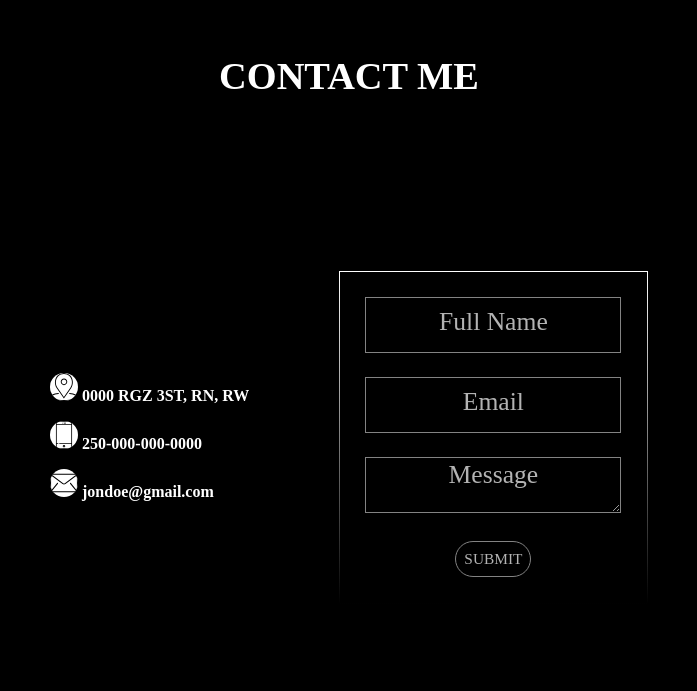
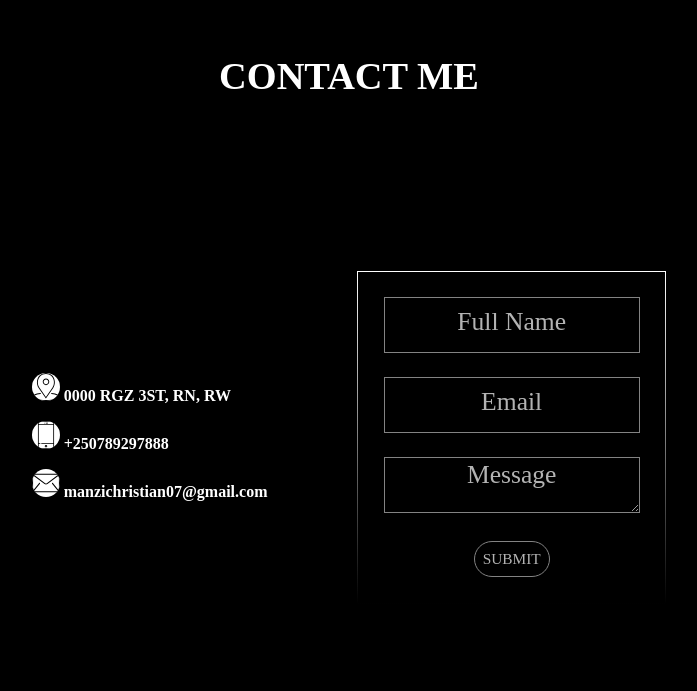
Before and after one commit to MChristian00/my-brand-frontend, a plain HTML site: page Pages/Portfolio.html in a window 1280 px wide. Shown: the part 3287-3978 px from the top of the page, without its empty margins (291-988 px from the left). Drawn offline with nearby package versions, Linux system fonts and the light colour scheme; no server answers; files whose address does not match are found by name.

Commit message:
ch: add real contact info

```diff
--- a/Pages/Portfolio.html
+++ b/Pages/Portfolio.html
@@ -186,11 +186,11 @@
           </p>
           <p>
             <img src="../Assets/mobile-phone.svg" width="28px" height="28px" />
-            <strong>250-000-000-0000</strong>
+            <strong>+250789297888</strong>
           </p>
           <p>
             <img src="../Assets/mail.svg" width="28px" height="28px" />
-            <strong>jondoe@gmail.com</strong>
+            <strong>manzichristian07@gmail.com</strong>
           </p>
         </div>
         <div class="form-wrapper">
```
